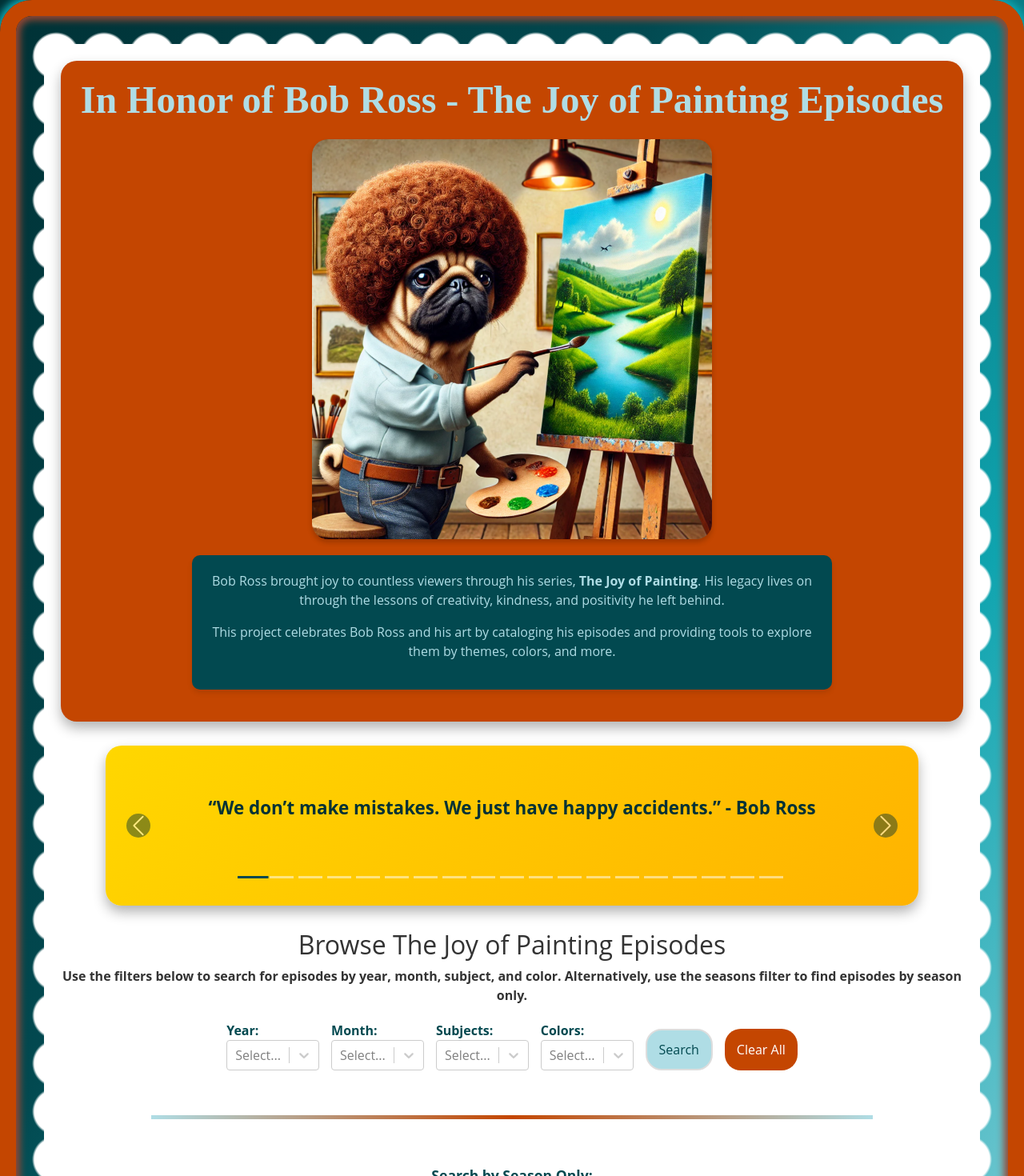
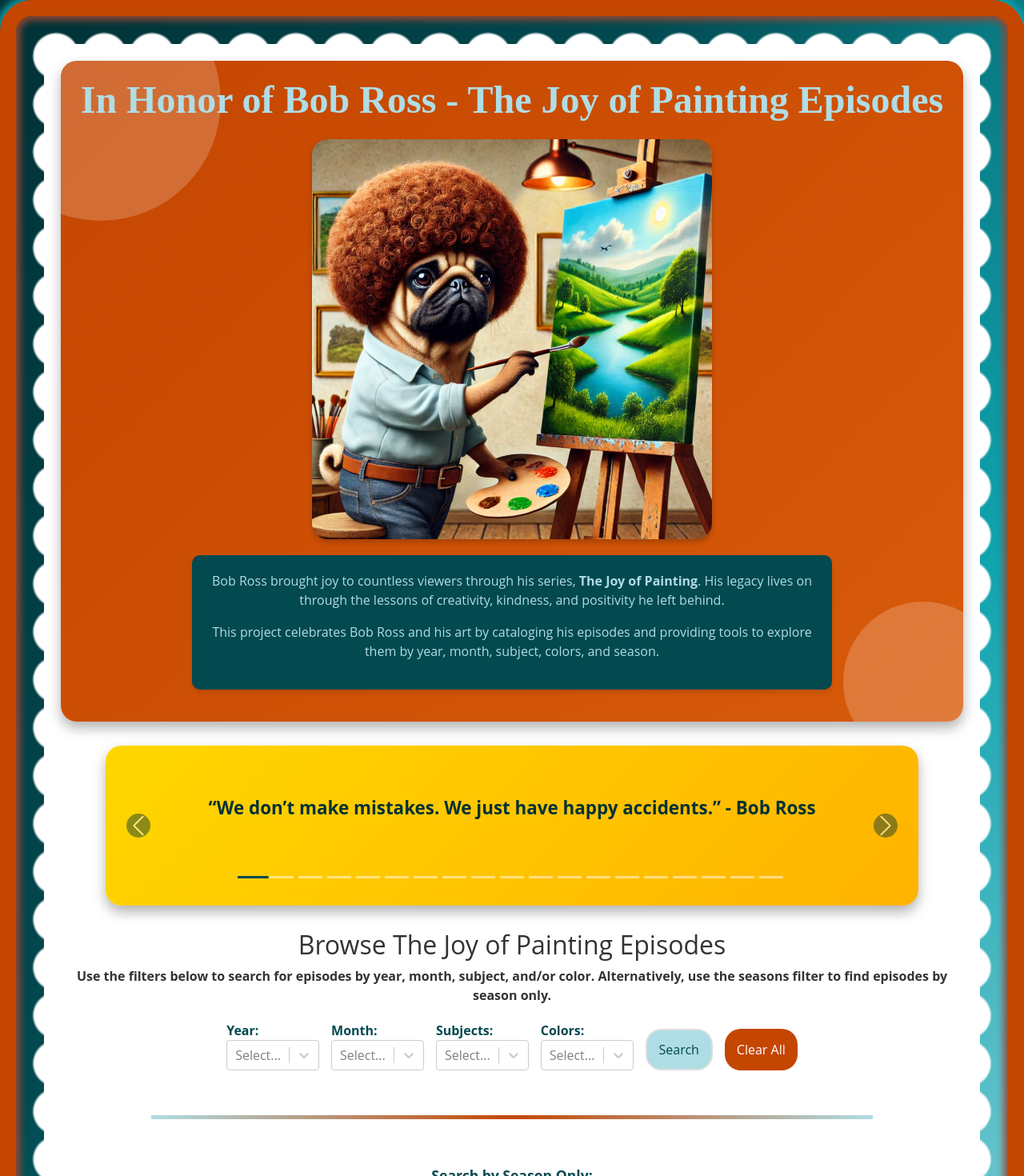
Before and after one commit to ThatsVie/atlas-the-joy-of-painting-api, a React (Create React App) app in the folder frontend/: page / in a window 1280 px wide. Shown: the top 1470 px of the page at 80% size. Built offline with nearby package versions, Linux system fonts and the light colour scheme.

Commit message:
added decorative circle styling to header and updated footer links

```diff
--- a/frontend/src/App.css
+++ b/frontend/src/App.css
@@ -4,7 +4,7 @@
   padding: 0;
   font-family: 'Open Sans', sans-serif;
   background: linear-gradient(120deg, #003135, #024950, #0FA4AF, #AFDDE5);
-  color: #333;
+  color: #333333;
   box-sizing: border-box;
   border: 20px solid #c44601; /* Outer border for framing */
   border-radius: 40px; /* Rounded corners for the outermost container */
@@ -16,7 +16,7 @@
 
 /* Main Content Container */
 .App {
-  background-color: #fff;
+  background-color: #FFFFFF;
   position: relative;
   margin: 0 auto;
   padding: 30px; /* Inner padding */
@@ -39,12 +39,43 @@
 
 /* Header Styling */
 .page-header {
+  position: relative; /* Ensure the pseudo-elements are positioned relative to the header */
   text-align: center;
   padding: 20px;
-  background-color: #c44601;
+  background: linear-gradient(135deg, #c44601, #d85a0a); /* Add a gradient for consistency */
   color: #AFDDE5;
-  box-shadow: 0 8px 16px rgba(0, 0, 0, 0.3);
+  box-shadow: 0 8px 16px rgba(0, 0, 0, 0.3); /* Subtle shadow decoration */
   border-radius: 20px;
+  overflow: hidden; /* Hide overflow for decorative elements */
+}
+
+/* Decorative circles for the header */
+.page-header::before,
+.page-header::after {
+  content: "";
+  position: absolute;
+  border-radius: 50%;
+  background: rgba(255, 255, 255, 0.2);
+  z-index: 0;
+}
+
+.page-header::before {
+  width: 300px;
+  height: 300px;
+  top: -100px;
+  left: -100px;
+}
+
+.page-header::after {
+  width: 200px;
+  height: 200px;
+  bottom: -50px;
+  right: -50px;
+}
+
+.page-header h1, .page-header p {
+  position: relative;
+  z-index: 1;
 }
 
 .page-header h1 {
--- a/frontend/src/App.js
+++ b/frontend/src/App.js
@@ -265,8 +265,7 @@
         </p>
         <p>
           This project celebrates Bob Ross and his art by cataloging his
-          episodes and providing tools to explore them by themes, colors, and
-          more.
+          episodes and providing tools to explore them by year, month, subject, colors, and season.
         </p>
       </div>
     </header>
@@ -338,7 +337,7 @@
     <div className="text-center">
       <h2>Browse The Joy of Painting Episodes</h2>
       <p className="filter-instructions"> <b>
-        Use the filters below to search for episodes by year, month, subject, and color. Alternatively, use the seasons filter to find episodes by season only.
+        Use the filters below to search for episodes by year, month, subject, and/or color. Alternatively, use the seasons filter to find episodes by season only.
       </b></p>
       </div>
         <div className="filters">
@@ -500,8 +499,8 @@
     </li>
 
     <li>
-      <a href="https://whatdoyouknowaboutlove.com/" target="_blank" rel="noopener noreferrer">
-        What Do You Know About Love?
+      <a href="https://whatdoyouknowaboutlove.com/viepaula/" target="_blank" rel="noopener noreferrer">
+        About the Developer
       </a>
     </li>
   </ul>
```
